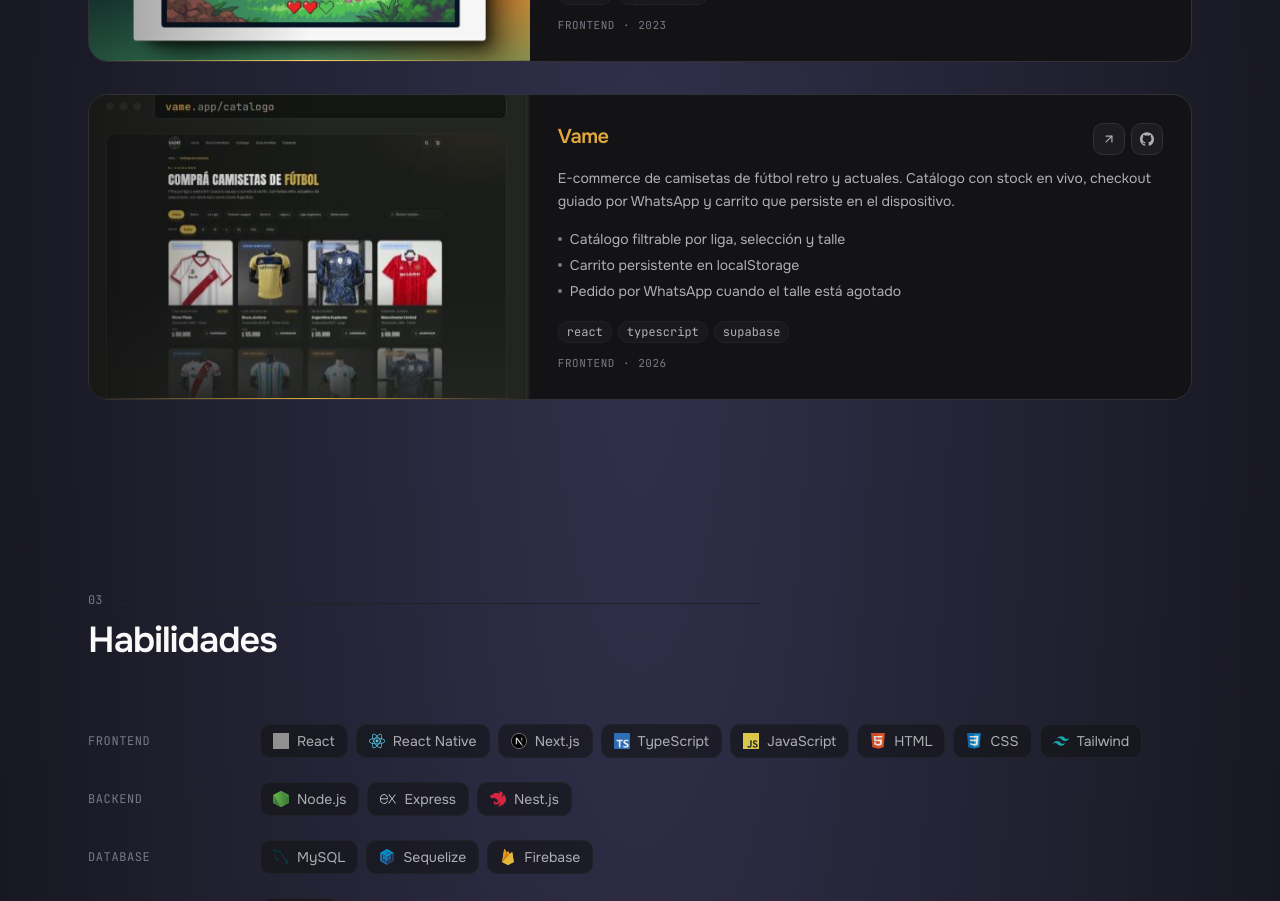
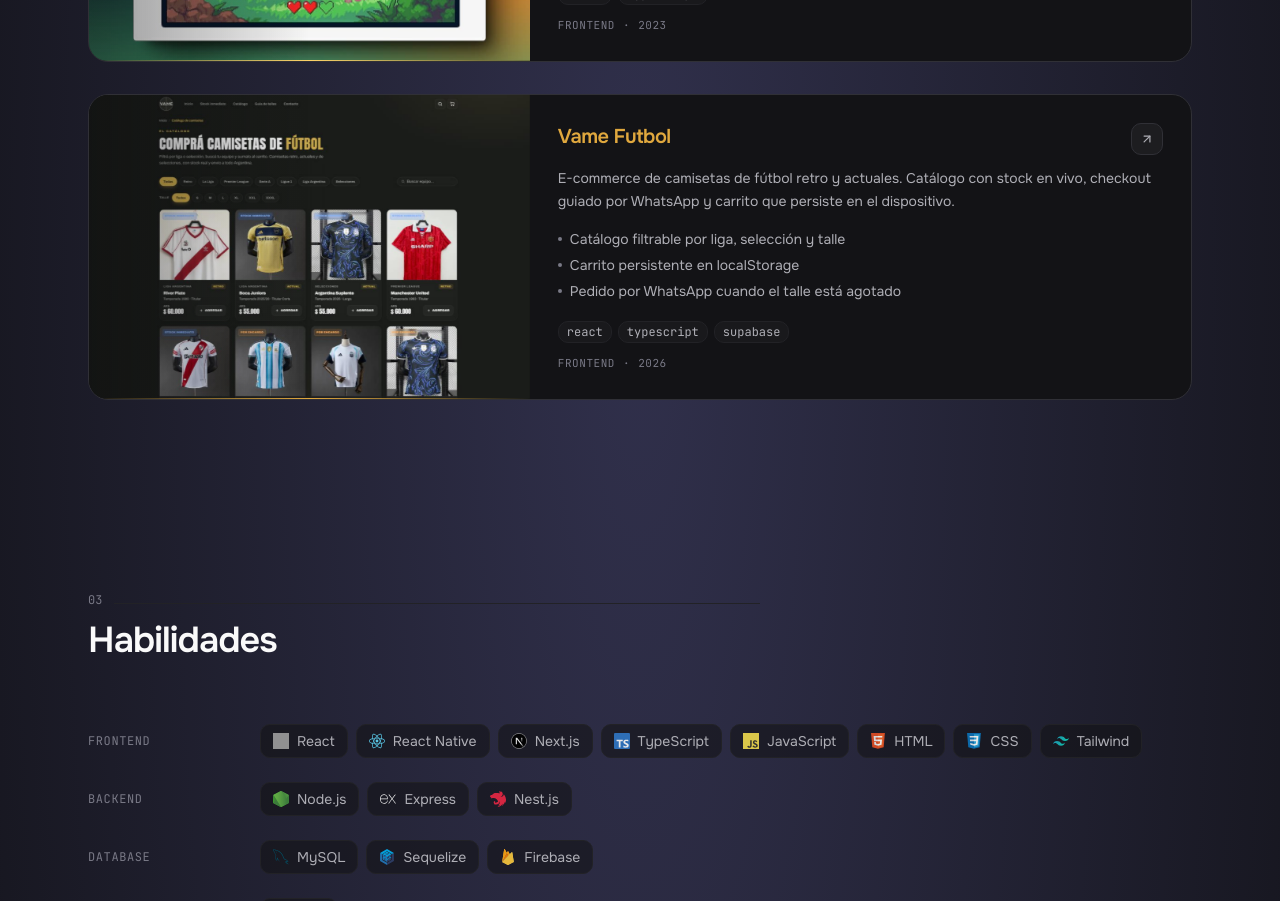
Before and after one commit to ramatc/portfolio, a Next.js app: page / in a window 1280 px wide. Shown: the part 2500-3401 px from the top of the page. Built offline with nearby package versions, Linux system fonts and the light colour scheme; no server answers; grey boxes are pictures that could not be loaded.

Commit message:
fix: hide GitHub link on cards with no public repo
Rename Vame to Vame Futbol, swap in the real catalog screenshot,
and only render the GitHub icon when project.repo is set.

```diff
--- a/app/components/CardProject.tsx
+++ b/app/components/CardProject.tsx
@@ -75,12 +75,14 @@
             >
               <ArrowUpRight className="h-3.5 w-3.5" aria-hidden="true" />
             </IconLink>
+            {project.repo ? (
               <IconLink
                 href={project.repo}
                 label={`Ver código de ${project.title} en GitHub`}
               >
                 <GitHub className="h-3.5 w-3.5" />
               </IconLink>
+            ) : null}
           </div>
         </div>
 
--- a/app/components/Projects.tsx
+++ b/app/components/Projects.tsx
@@ -38,9 +38,9 @@
     accent: "#ffd368",
   },
   {
-    title: "Vame",
+    title: "Vame Futbol",
     url: "https://www.vamefutbol.com/",
-    repo: "https://github.com/ramatc/vame-futbol",
+    repo: "",
     image: "vame.jpg",
     description:
       "E-commerce de camisetas de fútbol retro y actuales. Catálogo con stock en vivo, checkout guiado por WhatsApp y carrito que persiste en el dispositivo.",
```
Also changed, not shown: public/projects/vame.jpg. Lines whose indentation alone changed are shown as unchanged.
